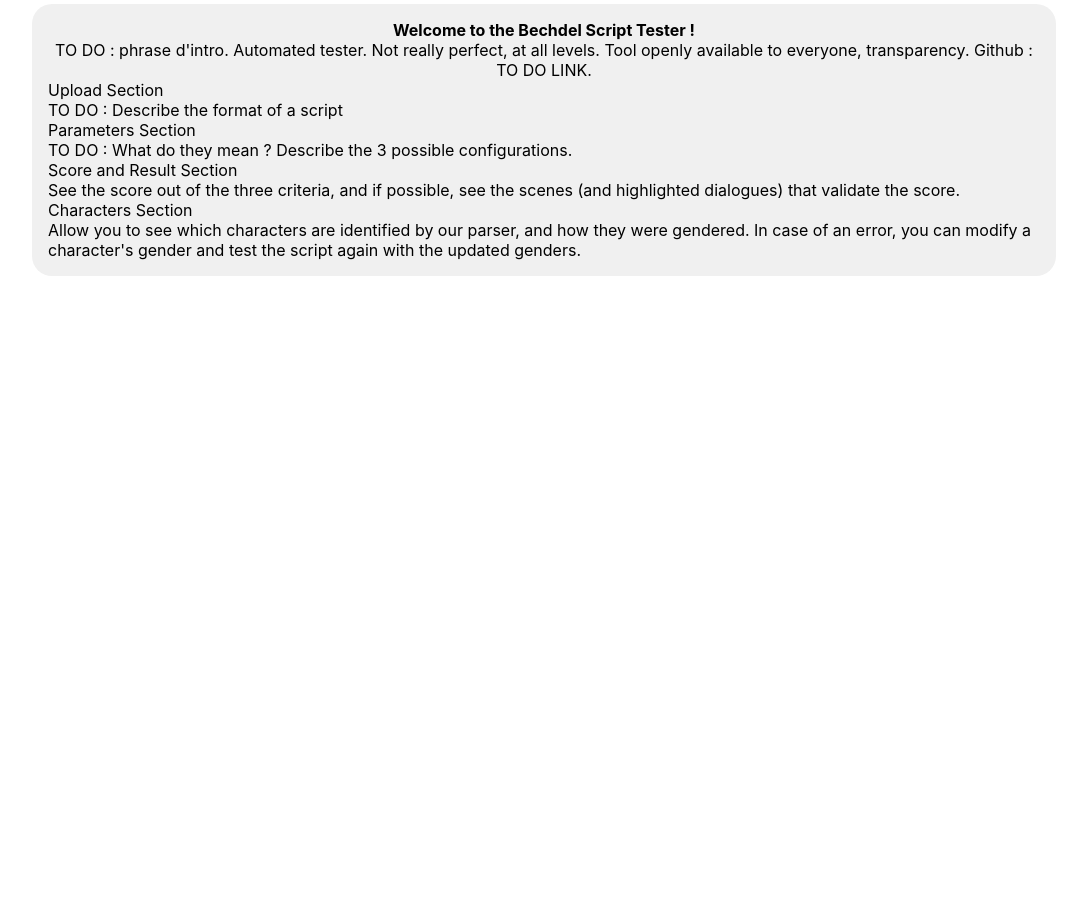
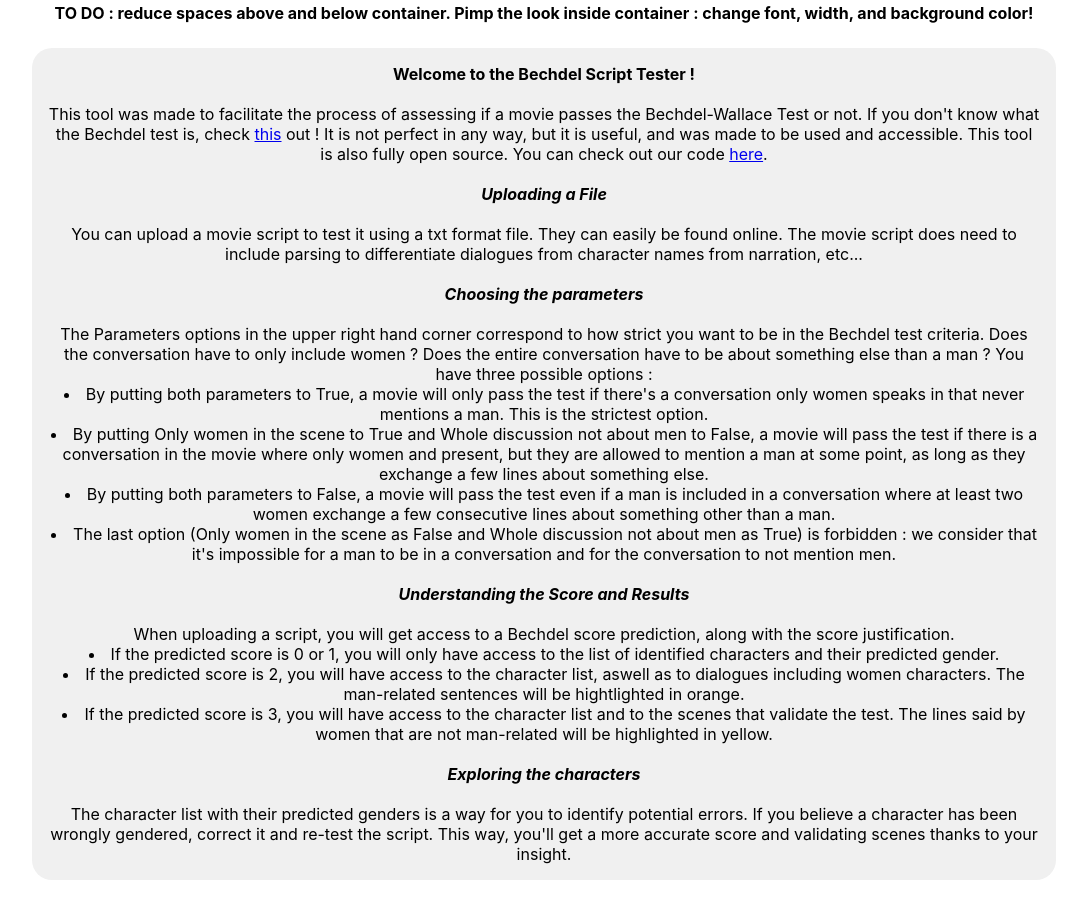
Before and after one commit to bechdelscript/bechdelscript, a React (Create React App) app in the folder front_end/: page / in a window 1280 px wide. Shown: the part 460-1378 px from the top of the page, without its empty margins (96-1183 px from the left). Before the commit the page ends 844 px from the top, so only its background shows below. Built offline with nearby package versions, Linux system fonts and the light colour scheme.

Commit message:
updated information boxes

```diff
--- a/front_end/src/components/explanations.js
+++ b/front_end/src/components/explanations.js
@@ -1,4 +1,5 @@
 import { Component } from "react";
+import { Switch, Typography } from "@mui/material";
 
 
 class Explanation extends Component {
@@ -7,10 +8,9 @@ class Explanation extends Component {
         return (
             <>
                 <div className="explanation-area-container">
-                    <b>Welcome to the Bechdel Script Tester !</b>
+                    <Typography variant="h4">The Bechdel-Wallace Test</Typography>
                     <div className="left-align-text">
-                        A movie passes the Bechdel test if :
-                        <ol>
+                        A movie passes the Bechdel test if :<ol>
                             <li>There are two named female characters</li>
                             <li>They talk with each other</li>
                             <li>About something other than a man</li>
--- a/front_end/src/components/information_box.js
+++ b/front_end/src/components/information_box.js
@@ -11,25 +11,37 @@ export default function InformationBox(props) {
     return (
         <>
             <Grid item xs={12}>
-                <b>TO DO : reduce spaces above and below container. Pimp the look inside container.</b>
+                <b>TO DO : reduce spaces above and below container. Pimp the look inside container : change font, width, and background color!</b>
                 <div className="information-box-container">
-                    <b>Welcome to the Bechdel Script Tester !</b> <br />
-                    TO DO : phrase d'intro. Automated tester. Not really perfect, at all levels. Tool openly available to everyone, transparency. Github : TO DO LINK.
-                    <div className="left-align-text">
-                        Upload Section<br />
-                        TO DO : Describe the format of a script
-                    </div>
-                    <div className="left-align-text">
-                        Parameters Section<br />
-                        TO DO : What do they mean ? Describe the 3 possible configurations.
-                    </div>
-                    <div className="left-align-text">
-                        Score and Result Section <br />
-                        See the score out of the three criteria, and if possible, see the scenes (and highlighted dialogues) that validate the score.
-                    </div>
-                    <div className="left-align-text">
-                        Characters Section<br />
-                        Allow you to see which characters are identified by our parser, and how they were gendered. In case of an error, you can modify a character's gender and test the script again with the updated genders.
+                    <b>Welcome to the Bechdel Script Tester !</b><br /><br />
+                    This tool was made to facilitate the process of assessing if a movie passes the Bechdel-Wallace Test or not. If you don't know what the Bechdel test is, check <a href="https://bechdeltest.com">this</a> out !
+                    It is not perfect in any way, but it is useful, and was made to be used and accessible.
+                    This tool is also fully open source. You can check out our code <a href="https://github.com/bechdelscript">here</a>. <br /><br />
+                    <div>
+                        <i><b>Uploading a File</b></i><br /><br />
+                        You can upload a movie script to test it using a txt format file. They can easily be found online. The movie script does need to include parsing to differentiate dialogues from character names from narration, etc...
+                    </div><br />
+                    <div>
+                        <i><b>Choosing the parameters</b></i><br /><br />
+                        The Parameters options in the upper right hand corner correspond to how strict you want to be in the Bechdel test criteria.
+                        Does the conversation have to only include women ?
+                        Does the entire conversation have to be about something else than a man ? You have three possible options :
+                        <li>By putting both parameters to True, a movie will only pass the test if there's a conversation only women speaks in that never mentions a man. This is the strictest option.</li>
+                        <li>By putting Only women in the scene to True and Whole discussion not about men to False, a movie will pass the test if there is a conversation in the movie where only women and present, but they are allowed to mention a man at some point, as long as they exchange a few lines about something else.</li>
+                        <li>By putting both parameters to False, a movie will pass the test even if a man is included in a conversation where at least two women exchange a few consecutive lines about something other than a man.</li>
+                        <li>The last option (Only women in the scene as False and Whole discussion not about men as True) is forbidden : we consider that it's impossible for a man to be in a conversation and for the conversation to not mention men.</li>
+                    </div><br />
+                    <div>
+                        <i><b>Understanding the Score and Results</b></i><br /><br />
+                        When uploading a script, you will get access to a Bechdel score prediction, along with the score justification.
+                        <li>If the predicted score is 0 or 1, you will only have access to the list of identified characters and their predicted gender.</li>
+                        <li>If the predicted score is 2, you will have access to the character list, aswell as to dialogues including women characters. The man-related sentences will be hightlighted in orange.</li>
+                        <li>If the predicted score is 3, you will have access to the character list and to the scenes that validate the test. The lines said by women that are not man-related will be highlighted in yellow.</li>
+                    </div><br />
+                    <div>
+                        <i><b>Exploring the characters</b></i><br /><br />
+                        The character list with their predicted genders is a way for you to identify potential errors. If you believe a character has been wrongly gendered,
+                        correct it and re-test the script. This way, you'll get a more accurate score and validating scenes thanks to your insight.
                     </div>
                 </div>
             </Grid>
```
